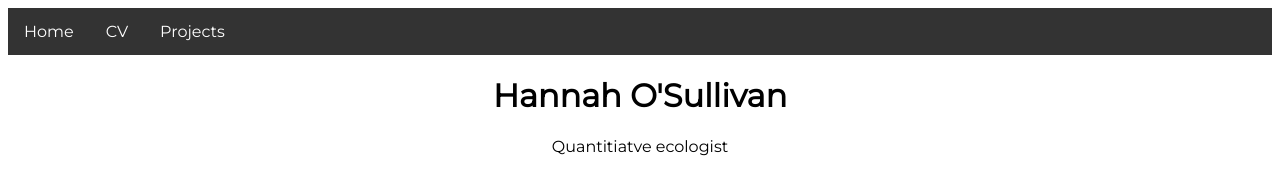
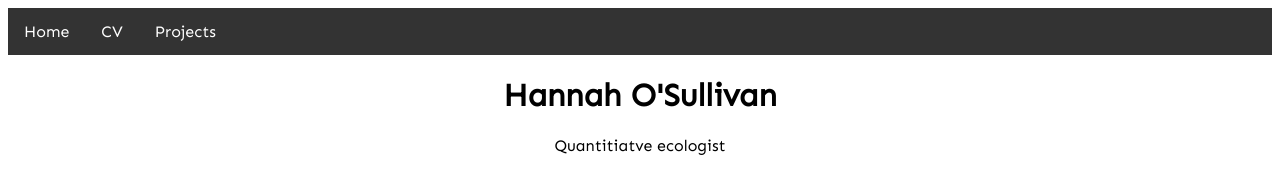
Before and after one commit to hjosullivan/hjosullivan.github.io, a plain HTML site: page index.html in a window 1280 px wide. Drawn offline with Linux system fonts and the light colour scheme.

Commit message:
Update font

```diff
--- a/styles.css
+++ b/styles.css
@@ -1,7 +1,7 @@
-@import url('https://fonts.googleapis.com/css2?family=Montserrat&display=swap');
+@import url('https://fonts.googleapis.com/css2?family=Sen&display=swap');
 
 body {
-    font-family: 'Montserrat', sans-serif;
+    font-family: 'Sen', sans-serif;
 }
 
 ul {
```
